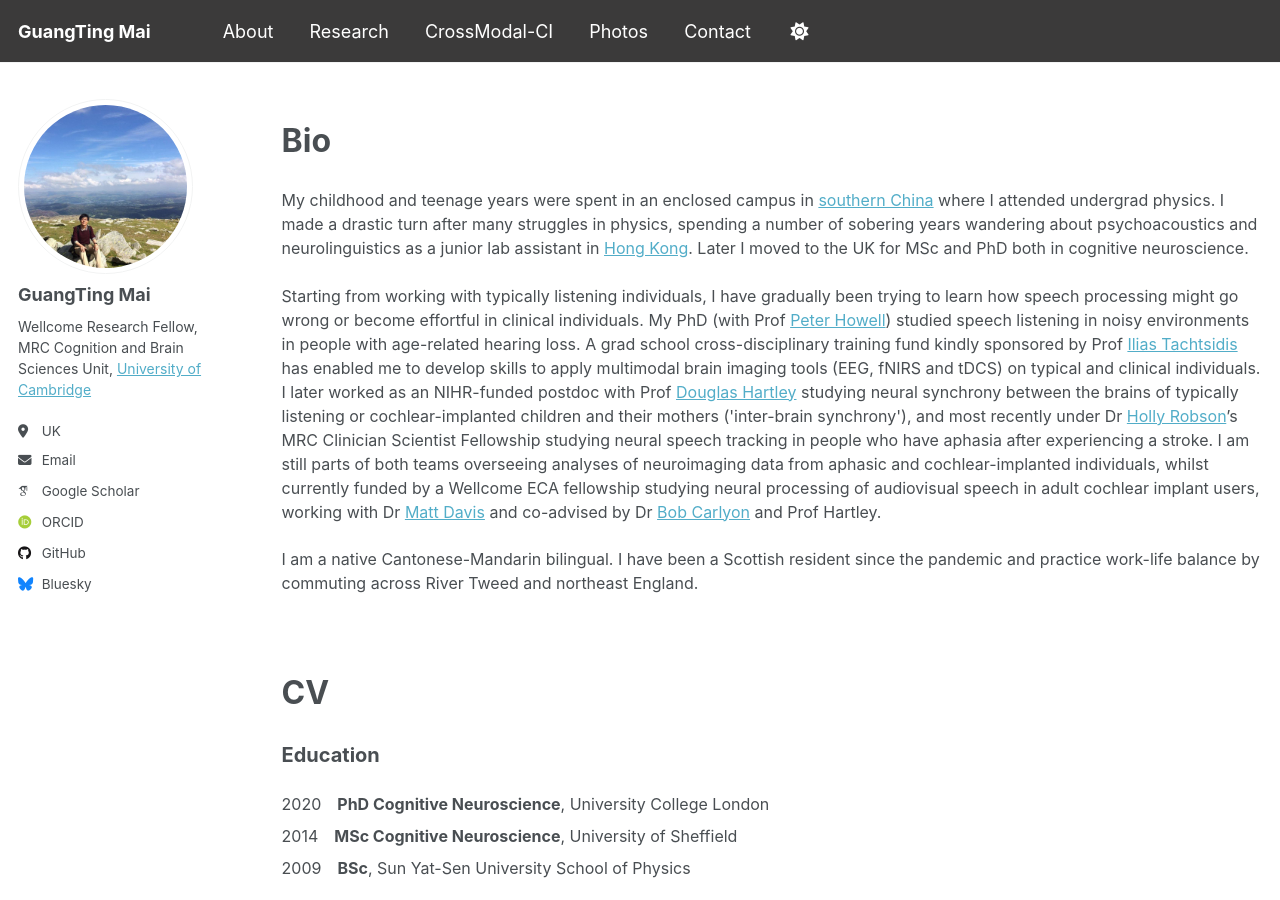
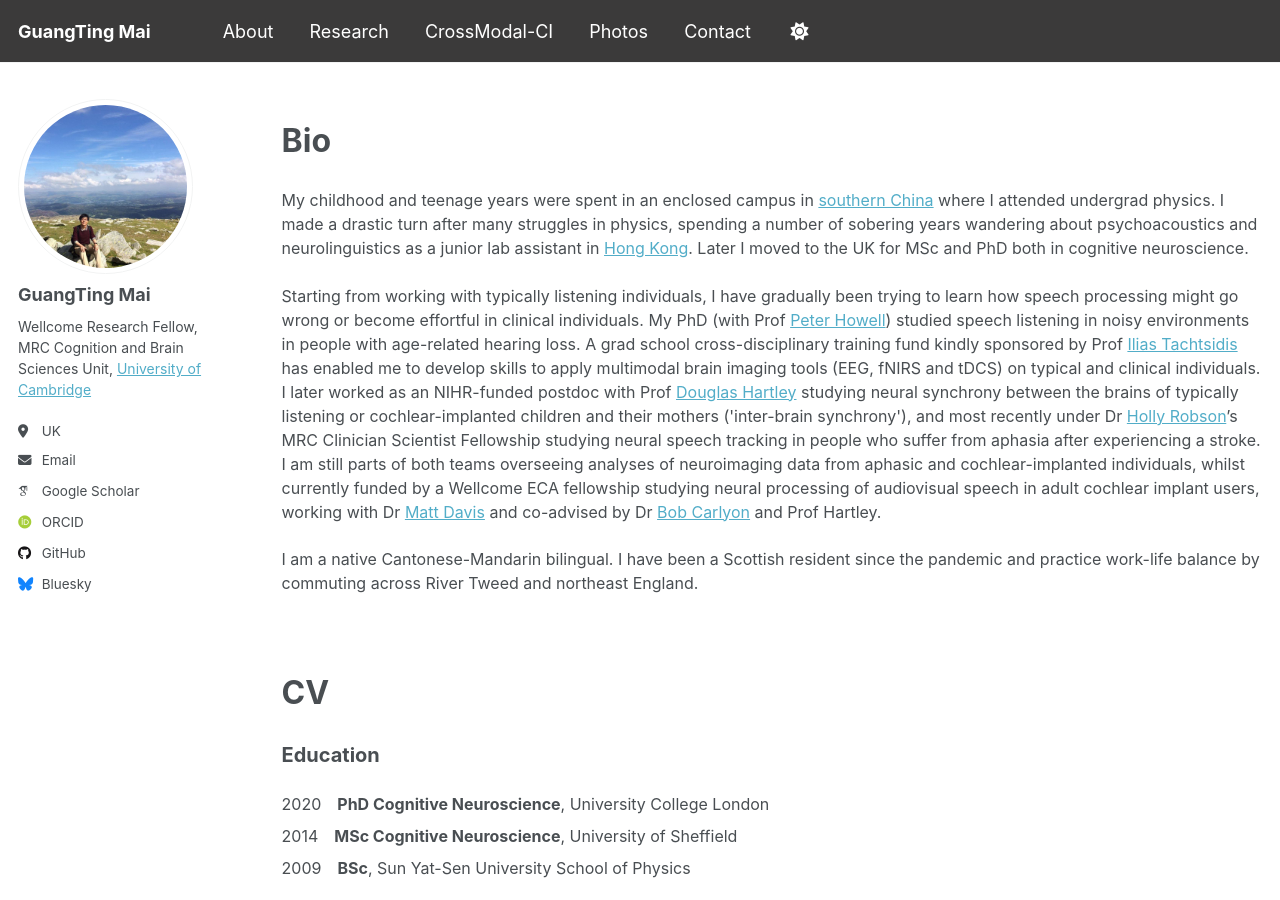
Before and after one commit to guangtingmai/guangtingmai.github.io, a Jekyll site: the page built from _pages/about.html, in a window 1280 px wide and 900 px high. Built offline with Jekyll 4.4.1, drawn with Linux system fonts in a browser that asks for light colours; some web fonts are replaced.

Commit message:
Update about.html

```diff
--- a/_pages/about.html
+++ b/_pages/about.html
@@ -18,7 +18,7 @@ author_profile: true
   as an NIHR-funded postdoc with Prof <a href="https://www.nottingham.ac.uk/medicine/people/douglas.hartley">Douglas Hartley</a> studying neural synchrony
   between the brains of typically listening or cochlear-implanted children and their mothers ('inter-brain synchrony'), and most recently under
   Dr <a href="https://profiles.ucl.ac.uk/82001-holly-robson">Holly Robson</a>’s MRC Clinician Scientist Fellowship studying neural speech tracking in
-  people who have aphasia after experiencing a stroke. I am still parts of both teams overseeing analyses of neuroimaging data from aphasic and
+  people who suffer from aphasia after experiencing a stroke. I am still parts of both teams overseeing analyses of neuroimaging data from aphasic and
   cochlear-implanted individuals, whilst currently funded by a Wellcome ECA fellowship studying neural processing of audiovisual speech in adult cochlear
   implant users, working with Dr <a href="https://www.mrc-cbu.cam.ac.uk/people/matt.davis/">Matt Davis</a> and co-advised by Dr
   <a href="https://www.mrc-cbu.cam.ac.uk/people/bob.carlyon/">Bob Carlyon</a> and Prof Hartley.</span></p>
```
